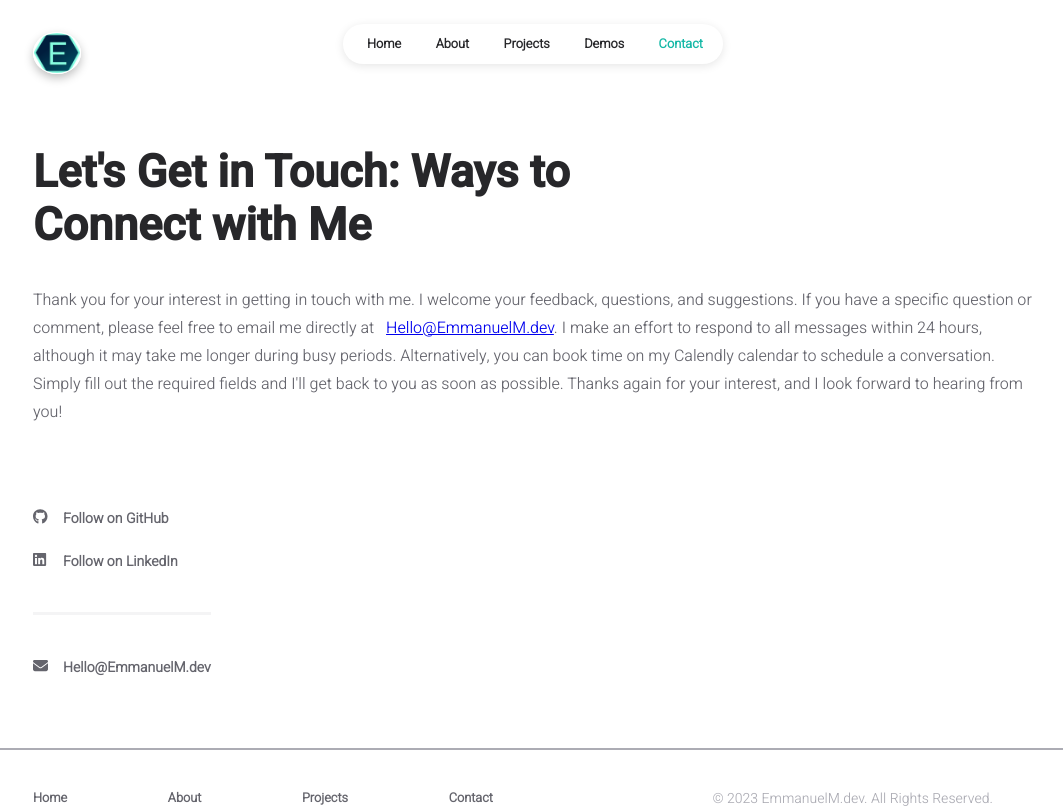
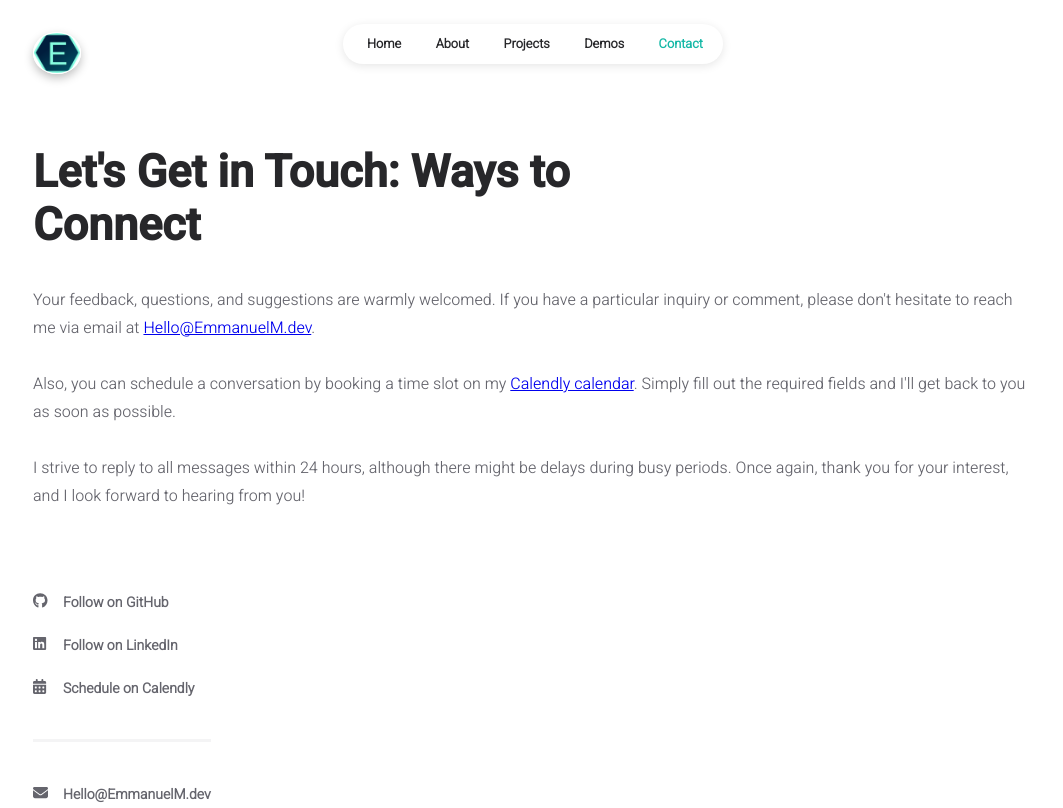
Before and after one commit to emoose1/portfolio, a React (Create React App) app: page /contact in a window 1280 px wide. Shown: the top 808 px of the page, without its empty margins (107-1170 px from the left). Built offline with nearby package versions, Linux system fonts and the light colour scheme.

Commit message:
integrating calendly

```diff
--- a/src/components/about/socials.jsx
+++ b/src/components/about/socials.jsx
@@ -1,6 +1,6 @@
 import React from "react";
 import { FontAwesomeIcon } from "@fortawesome/react-fontawesome";
-import { faEnvelope } from "@fortawesome/free-solid-svg-icons";
+import { faCalendarAlt, faEnvelope } from "@fortawesome/free-solid-svg-icons";
 import {
 	faGithub,
 	faLinkedin,
@@ -13,7 +13,6 @@ import "./styles/socials.css";
 const Socials = () => {
 	return (
 		<div className="socials">
-
 
 			<div className="social">
 				<a href={INFO.socials.github} target="_blank" rel="noreferrer">
@@ -43,6 +42,21 @@ const Socials = () => {
 				</a>
 			</div>
 
+			<div className="social">
+				<a
+					href={INFO.socials.calendly}
+					target="_blank"
+					rel="noreferrer"
+				>
+					<div className="social-icon">
+						<FontAwesomeIcon
+							icon={faCalendarAlt}
+							className="social-icon"
+						/>
+					</div>
+					<div className="social-text">Schedule on Calendly</div>
+				</a>
+			</div>
 
 			<div className="email">
 				<div className="email-wrapper">
--- a/src/data/user.js
+++ b/src/data/user.js
@@ -11,6 +11,7 @@ const INFO = {
 		linkedin: "https://www.linkedin.com/in/emmanuel109/",
 		instagram: "https://instagram.com/",
 		stackoverflow: "https://stackoverflow.com/",
+		calendly: "https://calendly.com/emmanuelmdev/30min"
 	},
 
 	homepage: {
--- a/src/pages/contact.jsx
+++ b/src/pages/contact.jsx
@@ -40,25 +40,27 @@ const Contact = () => {
 
 					<div className="contact-container">
 						<div className="title contact-title">
-							Let's Get in Touch: Ways to Connect with Me
+							Let's Get in Touch: Ways to Connect
 						</div>
 
 						<div className="subtitle contact-subtitle">
-							Thank you for your interest in getting in touch with
-							me. I welcome your feedback, questions, and
-							suggestions. If you have a specific question or
-							comment, please feel free to email me directly at
-							&nbsp;{" "}
+							Your feedback, questions, and suggestions are warmly welcomed.
+							If you have a particular inquiry or comment, please don't
+							hesitate to reach me via email at&nbsp;{""}
 							<a href={`mailto:${INFO.main.email}`}>
 								{INFO.main.email}
-							</a>
-							. I make an effort to respond to all messages within
-							24 hours, although it may take me longer during busy
-							periods. Alternatively, you can book time on my Calendly calendar to schedule a conversation. Simply fill out the
-							required fields and I'll get back to you as soon as
-							possible.
-
-							Thanks again for your interest, and I look forward
+							</a>.
+							<br></br>
+							<br></br>
+							Also, you can schedule a conversation by booking a time slot on my&nbsp;{""}
+							<a href={`mailto:${INFO.socials.calendly}`}>
+								Calendly calendar
+							</a>.
+							Simply fill out the required fields and I'll get back to you as soon as possible.
+							<br></br>
+							<br></br>
+							I strive to reply to all messages within 24 hours, although there might be delays
+							during busy periods. Once again, thank you for your interest, and I look forward
 							to hearing from you!
 						</div>
 					</div>
```
